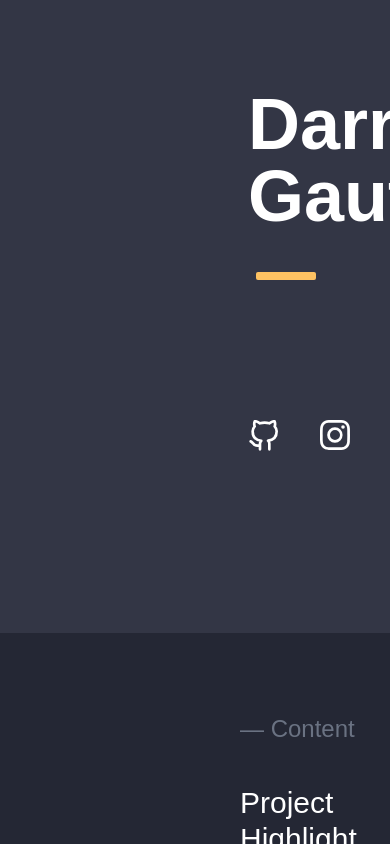
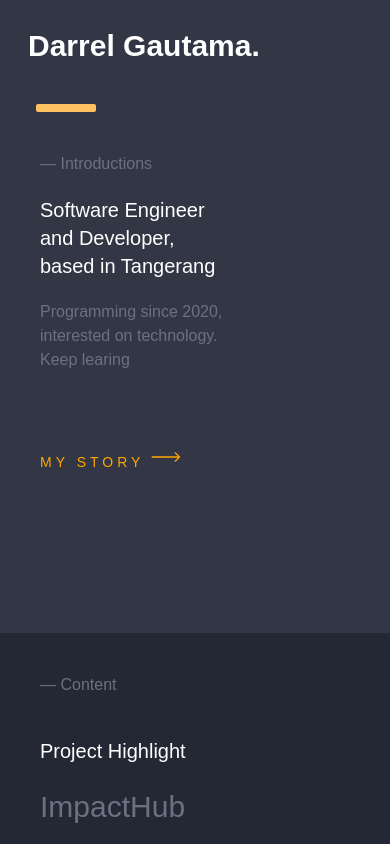
Before and after one commit to DarrelG/Portofolio2.0, a Next.js app: page / in a window 390 px wide. Built offline with nearby package versions, Linux system fonts and the light colour scheme.

Commit message:
Adding mobile view

```diff
--- a/src/app/layout.tsx
+++ b/src/app/layout.tsx
@@ -18,8 +18,11 @@ export default function RootLayout({ children }: { children: React.ReactNode })
 
   return (
     <html lang="en">
+      <head>
+        <meta name="viewport" content="width=device-width, initial-scale=1.0" />
+      </head>
       <body>
-        <div className={`fixed z-50 transition-all duration-700
+        <div className={`hidden 2xl:fixed 2xl:block z-50 transition-all duration-700
         ${animateToCenter ? 'top-30 p-20 ml-40 font-normal text-3xl text-white' : 'text-white text-7xl top-0 left-0 p-20 ml-40 opacity-0 font-bold w-1/2'}`}>
           <div className="relative h-max mb-10">
             <div className={`absolute transition-all ${animateToCenter ? 'left-0 top-0 duration-1000 delay-500' : 'left-0 top-0 duration-500'}`}>
--- a/src/app/page.tsx
+++ b/src/app/page.tsx
@@ -74,14 +74,14 @@ const Home = () =>{
 
   return (
     <div className="text-white body snap-y snap-mandatory overflow-y-scroll h-screen">
-      <section ref={homeRef} className="mainContainer flex p-20 snap-start h-screen" id="Home">
-        <div className={`profile w-1/2 ml-40`}>
-          <div className={`fullName ${animate ? `slide-in` : ''} text-7xl m-2 mb-10 font-bold`}>
-            <p>Darrel</p><p>Gautama.</p>
+      <section ref={homeRef} className="mainContainer p-5 2xl:flex 2xl:p-20 snap-start h-screen" id="Home">
+        <div className={`profile w-screen 2xl:w-1/2 2xl:ml-40`}>
+          <div className={`fullName ${animate ? `slide-in` : ''} flex 2xl:block text-3xl 2xl:text-7xl m-2 mb-10 font-bold`}>
+            <p>Darrel&nbsp;</p><p>Gautama.</p>
           </div>
           <div className={`extraLine ${animate? `slide-in` : ''} h-2 w-15 m-2 ml-4`}>
           </div>
-          <div className={`socialMedia ${animate? `slide-in` : ''} flex gap-10 m-2 mt-35 ml-2`}>
+          <div className={`socialMedia ${animate? `slide-in` : ''} hidden 2xl:flex gap-10 m-2 mt-35 ml-2`}>
             <div className="group relative text-white">
               <a href="https://github.com/DarrelG" target="_blank">
               <button>
@@ -139,8 +139,8 @@ const Home = () =>{
           </div>
         </div>
 
-        <div className="container w-3/5 ml-30">
-          <div className={`menu flex gap-5 text-4xl mb-10 ml-10 z-50
+        <div className="container w-3/5 2xl:ml-30">
+          <div className={`menu hidden 2xl:flex gap-5 text-4xl mb-10 ml-10 z-50
             ${isStickyMenu ? 'fixed right-0 top-1/2 -translate-y-1/2 flex-col p-4 text-xl' : 'relative ml-10'}`}>
             {menu.map((item) => (
               <button
@@ -157,18 +157,18 @@ const Home = () =>{
               </button>
             ))}
           </div>
-          <div className="wrapper w-3/5">
-            <div className={`intro ${animate ? `slide-in` : ''} text-gray-500 text-2xl ml-10 mb-5`}>
+          <div className="wrapper w-full 2xl:w-3/5 mt-10 2xl:mt-0 pl-5 2xl:pl-0">
+            <div className={`intro ${animate ? `slide-in` : ''} text-gray-500 2xl:text-2xl 2xl:ml-10 mb-5`}>
               — Introductions
             </div>
-            <div className={`title ${animate ? `slide-in` : ''} text-3xl ml-10 mb-5`}>
+            <div className={`title ${animate ? `slide-in` : ''} text-xl 2xl:text-3xl 2xl:ml-10 mb-5`}>
               Software Engineer and Developer, based in Tangerang
             </div>
-            <div className={`desc ${animate ? `slide-in` : ''} ml-10 text-gray-500`}>
+            <div className={`desc ${animate ? `slide-in` : ''} 2xl:xl 2xl:ml-10 text-gray-500`}>
               Programming since 2020, interested on technology. Keep learing
             </div>
           </div>
-          <button className={`cta ctas ${animate ? `slide-in` : ''} flex m-10`} onClick={myStoryBtn}>
+          <button className={`cta ctas ${animate ? `slide-in` : ''} flex 2xl:m-10 pl-5 2xl:pl-0 pt-20 2xl:pt-0 `} onClick={myStoryBtn}>
             <span className="hover-underline-animation"> My Story </span>
             <svg
               id="arrow-horizontal"
@@ -189,13 +189,13 @@ const Home = () =>{
         </div>
       </section>
 
-      <section id="Works" className="snap-start h-screen p-20" ref={worksRef}>
-        <div className="worksWrapper flex gap-5">
-          <div className="highlight ml-40 w-1/2">
-            <div className="worksTitle text-2xl text-gray-500 mb-10">
+      <section id="Works" className="snap-start p-10 2xl:p-20" ref={worksRef}>
+        <div className="worksWrapper 2xl:flex gap-5">
+          <div className="highlight w-11/12 2xl:ml-40 2xl:w-1/2">
+            <div className="worksTitle 2xl:text-2xl text-gray-500 mb-10">
               — Content
             </div>
-            <div className="worksText text-3xl">
+            <div className="worksText text-xl 2xl:text-3xl">
               Project Highlight
             </div><br />
             <div className="highlightTitle text-3xl text-gray-500">
@@ -218,18 +218,18 @@ const Home = () =>{
             </div>
           </div>
           <div className="highlightPreview relative h-[400px] flex justify-center items-center">
-            <div className={`groupWork gw1 ${animate2 ? `slide-in` : ''} relative -top-10 grayscale hover:grayscale-0 hover:scale-110 transition-all duration-500 ease-out z-10 hover:z-50`}>
+            <div className={`groupWork gw1 ${animate2 ? `slide-in` : ''} relative -top-57 left-20 2xl:left-0 2xl:-top-10 2xl:grayscale hover:grayscale-0 hover:scale-110 transition-all duration-500 ease-out z-10 hover:z-50`}>
               <img src="./image1.png" alt="Image 1" className="w-full h-full object-cover rounded-lg shadow-xl" />
             </div>
-            <div className={`groupWork gw2 ${animate2 ? `slide-in` : ''} absolute top-0 left-90 grayscale hover:grayscale-0 hover:scale-110 transition-all duration-500 ease-out z-0 hover:z-50`}>
+            <div className={`groupWork gw2 ${animate2 ? `slide-in` : ''} hidden 2xl:block absolute top-0 left-90 grayscale hover:grayscale-0 hover:scale-110 transition-all duration-500 ease-out z-0 hover:z-50`}>
               <img src="./image2.png" alt="Image 2" className="w-full h-full object-cover rounded-lg shadow-xl" />
             </div>
-            <div className={`groupWork gw3 ${animate2 ? `slide-in` : ''} absolute top-25 left-100 grayscale hover:grayscale-0 hover:scale-110 transition-all duration-500 ease-out z-0 hover:z-50`}>
+            <div className={`groupWork gw3 ${animate2 ? `slide-in` : ''} hidden 2xl:block absolute top-25 left-100 grayscale hover:grayscale-0 hover:scale-110 transition-all duration-500 ease-out z-0 hover:z-50`}>
               <img src="./image3.png" alt="Image 3" className="w-full h-full object-cover rounded-lg shadow-xl" />
             </div>
           </div>
         </div>
-        <div className={`tech ${animate2 ? `slide-in` : ''} flex float-right gap-5 justify-center content-center w-1/2 `}>
+        <div className={`tech ${animate2 ? `slide-in` : ''} hidden 2xl:flex float-right gap-5 justify-center content-center w-1/2 `}>
           <svg xmlns="http://www.w3.org/2000/svg" width="5%" height="5%" viewBox="0 0 256 256" version="1.1" preserveAspectRatio="xMidYMid" className="self-center">
             <g>
               <title>Next.Js</title>
@@ -285,13 +285,13 @@ const Home = () =>{
         </div>
       </section>
 
-      <section id="Contact" className="snap-start h-screen" ref={contactRef}>
-        <div className="contactWrapper flex p-20 w-3/4">
-          <div className="firstContent ml-40 text-3xl w-1/2">
+      <section id="Contact" className="snap-start" ref={contactRef}>
+        <div className="contactWrapper flex p-10 2xl:p-20 2xl:w-3/4">
+          <div className="firstContent 2xl:ml-40 text-3xl 2xl:w-1/2">
             <div className="text-2xl text-gray-500 mb-10">
               — Contact
             </div>
-            <div>
+            <div className="text-center 2xl:text-left">
               <p>Got a project?</p><p>Let&apos;s talk.</p><br />
               <p className="text-xl text-gray-500">Lets talk about your task or feel free to say hi</p>
               <a href="mailto:gautamadarrel06@gmail.com?subject=From%20Website%20Email">
--- /dev/null
+++ b/tailwind.config.js
@@ -0,0 +1,13 @@
+/** @type {import('tailwindcss').Config} */
+module.exports = {
+  content: [],
+  theme: {
+    extend: {
+      screens: {
+        '3xl': '1920px',
+        '4xl': '2560px',
+      }
+    },
+  },
+  plugins: [],
+}
```
